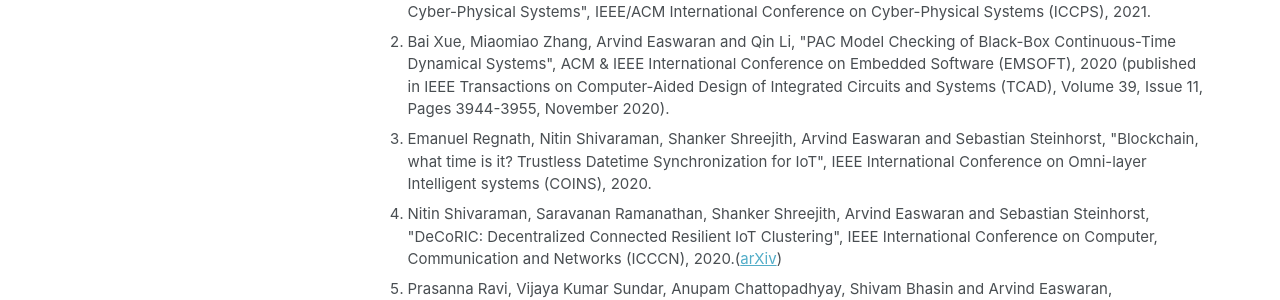
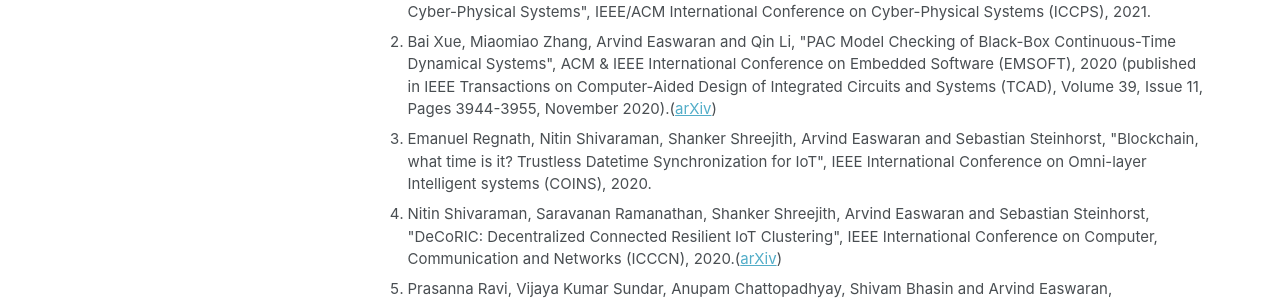
Before and after one commit to CPS-research-group/CPS-research-group.github.io, a Jekyll site: the page built from _pages/research_profile.md, in a window 1280 px wide and 900 px high, scrolled down 1951 px. Shown: the part 228-528 px from the top of the window. Built offline with Jekyll 4.4.1, drawn with Linux system fonts in a browser that asks for light colours.

Commit message:
Updates.

```diff
--- a/_pages/research_profile.md
+++ b/_pages/research_profile.md
@@ -56,7 +56,7 @@
 ## Conferences
    <ol>
    			<li class="a">Chuanchao Gao, Heejong Park and Arvind Easwaran, "An Anomaly Detection Framework for Digital Twin Driven Cyber-Physical Systems", IEEE/ACM International Conference on Cyber-Physical Systems (ICCPS), 2021.</li>
-     		        <li class="a">Bai Xue, Miaomiao Zhang, Arvind Easwaran and Qin Li, "PAC Model Checking of Black-Box Continuous-Time Dynamical Systems", ACM & IEEE International Conference on Embedded Software (EMSOFT), 2020 (published in IEEE Transactions on Computer-Aided Design of Integrated Circuits and Systems (TCAD), Volume 39, Issue 11, Pages 3944-3955, November 2020).</li>
+     		        <li class="a">Bai Xue, Miaomiao Zhang, Arvind Easwaran and Qin Li, "PAC Model Checking of Black-Box Continuous-Time Dynamical Systems", ACM & IEEE International Conference on Embedded Software (EMSOFT), 2020 (published in IEEE Transactions on Computer-Aided Design of Integrated Circuits and Systems (TCAD), Volume 39, Issue 11, Pages 3944-3955, November 2020).(<a href="https://arxiv.org/abs/2007.10141">arXiv</a>)</li>
    		        <li class="a">Emanuel Regnath, Nitin Shivaraman, Shanker Shreejith, Arvind Easwaran and Sebastian Steinhorst, "Blockchain, what time is it? Trustless Datetime Synchronization for IoT", IEEE International Conference on Omni-layer Intelligent systems (COINS), 2020.</li>
    		        <li class="a">Nitin Shivaraman, Saravanan Ramanathan, Shanker Shreejith, Arvind Easwaran and Sebastian Steinhorst, "DeCoRIC: Decentralized Connected Resilient IoT Clustering", IEEE International Conference on Computer, Communication and Networks (ICCCN), 2020.(<a href="http://arxiv.org/abs/2004.14072">arXiv</a>)</li>
    			<li class="a">Prasanna Ravi, Vijaya Kumar Sundar, Anupam Chattopadhyay, Shivam Bhasin and Arvind Easwaran, "Authentication Protocol for Secure Automotive Systems: Benchmarking Post-Quantum Cryptography", IEEE International Symposium on Circuits and Systems (ISCAS), 2020.</li>
```
